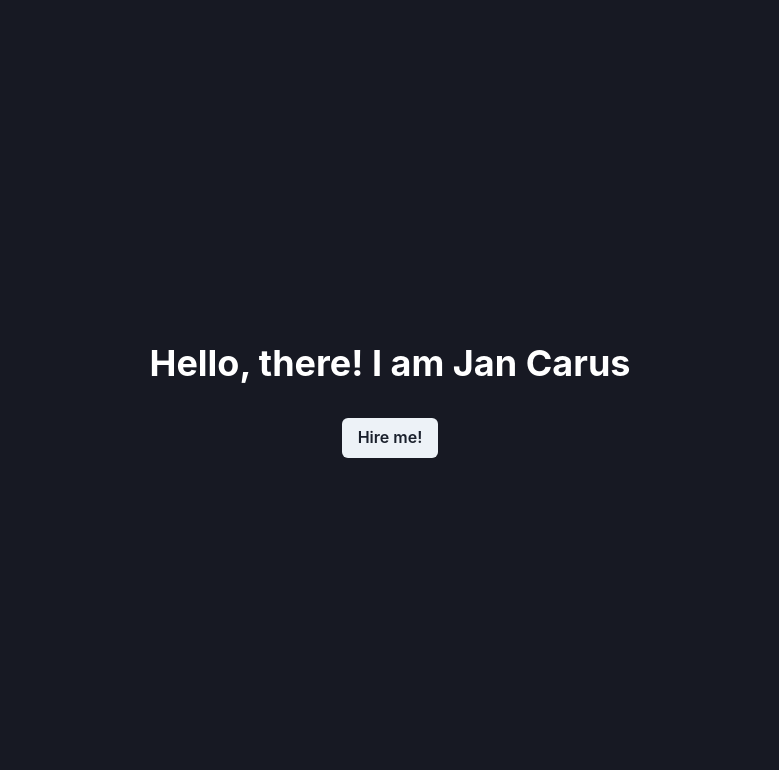
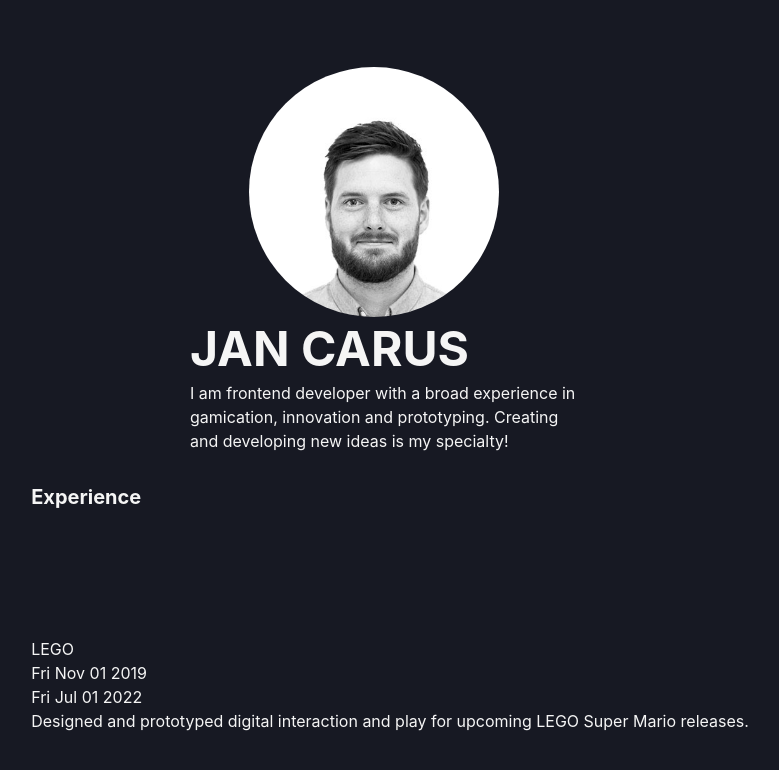
Before and after one commit to cowboydiver/CV, a Next.js app: page / in a window 1280 px wide. Shown: the top 770 px of the page, without its empty margins (250-1029 px from the left). Built offline with nearby package versions, Linux system fonts and the light colour scheme.

Commit message:
feat: :sparkles: new jobitem and bio component

```diff
--- /dev/null
+++ b/components/bio.tsx
@@ -0,0 +1,28 @@
+import { Image, Heading, VStack, Box, HStack, Text } from "@chakra-ui/react";
+import * as React from "react";
+
+function Bio() {
+  return (
+    <div>
+      <VStack>
+        <Box mr={8}>
+          <Image alt="Jan Carus" src="/jan.png" w="250px" borderRadius="50%" />
+        </Box>
+        <Box w="400px">
+          <VStack alignItems="flex-start">
+            <Heading color="whitesmoke" size="2xl">
+              JAN CARUS
+            </Heading>
+            <Text color="whitesmoke" textAlign={"left"}>
+              I am frontend developer with a broad experience in gamication,
+              innovation and prototyping. Creating and developing new ideas is
+              my specialty!
+            </Text>
+          </VStack>
+        </Box>
+      </VStack>
+    </div>
+  );
+}
+
+export default Bio;
--- /dev/null
+++ b/components/jobItem.tsx
@@ -0,0 +1,27 @@
+import * as React from "react";
+import { Box, Text } from "@chakra-ui/react";
+
+interface JobItemProps {
+  employer: string;
+  startDate: Date;
+  endDate: Date;
+  discription: string;
+}
+
+function JobItem({
+  employer = "none",
+  startDate = new Date(),
+  endDate = new Date(),
+  discription = "Job discription goes here",
+}: JobItemProps) {
+  return (
+    <Box color="whitesmoke">
+      <Box>{employer}</Box>
+      <Box>{startDate.toDateString()}</Box>
+      <Box>{endDate.toDateString()}</Box>
+      <Box>{discription}</Box>
+    </Box>
+  );
+}
+
+export default JobItem;
--- a/pages/index.tsx
+++ b/pages/index.tsx
@@ -1,18 +1,9 @@
+import { Box, Button, Flex, Heading, VStack } from "@chakra-ui/react";
+import { motion } from "framer-motion";
 import type { NextPage } from "next";
 import Head from "next/head";
-import Image from "next/image";
-import styles from "../styles/Home.module.css";
-import {
-  Box,
-  Button,
-  Container,
-  Flex,
-  Heading,
-  VStack,
-} from "@chakra-ui/react";
-import { MotionConfig } from "framer-motion";
-import { motion } from "framer-motion";
-import { useEffect, useState } from "react";
+import Bio from "../components/bio";
+import JobItem from "../components/jobItem";
 
 const Home: NextPage = () => {
   return (
@@ -29,26 +20,23 @@ const Home: NextPage = () => {
         alignItems="center"
         justifyContent="center"
         background="gray.900"
-        direction="column"
+        direction="row"
       >
         <VStack spacing={8}>
+          <Bio></Bio>
+
           <Box>
-            <motion.div
-              initial={{ opacity: 0, y: 100 }}
-              animate={{ opacity: 1, y: 0 }}
-              transition={{ delay: 1 }}
-            >
-              <Heading color="white">Hello, there! I am Jan Carus</Heading>
-            </motion.div>
-          </Box>
-          <Box>
-            <motion.div
-              initial={{ opacity: 0, y: 100 }}
-              animate={{ opacity: 1, y: 0 }}
-              transition={{ delay: 2 }}
-            >
-              <Button>Hire me!</Button>
-            </motion.div>
+            <Heading mb="32" color="whitesmoke" size="md">
+              Experience
+            </Heading>
+            <VStack>
+              <JobItem
+                employer="LEGO"
+                startDate={new Date("2019-11-01")}
+                endDate={new Date("2022-07-01")}
+                discription="Designed and prototyped digital interaction and play for upcoming LEGO Super Mario releases."
+              ></JobItem>
+            </VStack>
           </Box>
         </VStack>
       </Flex>
```
Also changed, not shown: public/jan.png (added).
